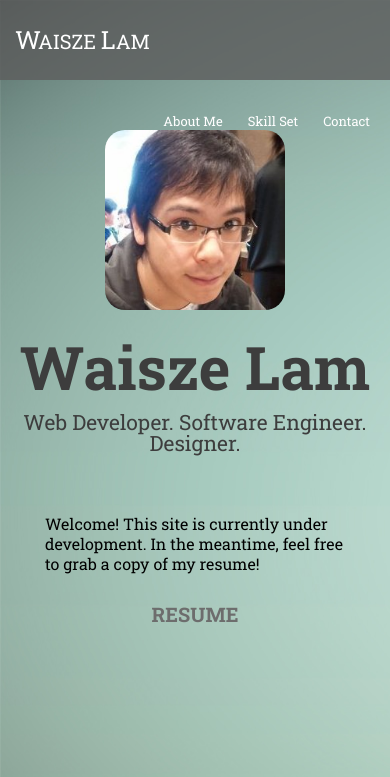
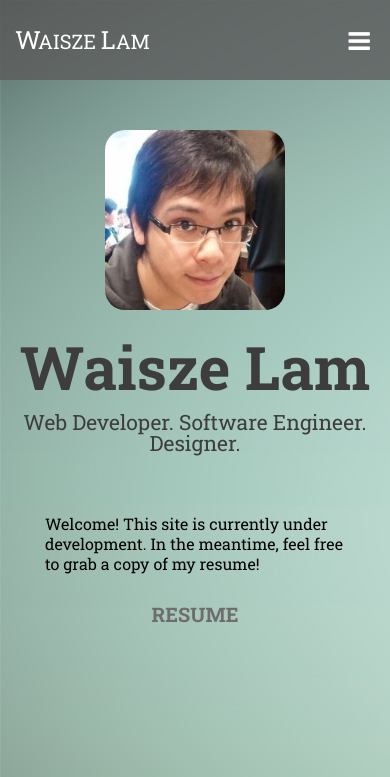
Before and after one commit to Waisze/waiszelam.com, a website: page index.html in a window 390 px wide. Shown: the top 777 px of the page. Drawn offline with nearby package versions, Linux system fonts and the light colour scheme.

Commit message:
mobile Menu added

```diff
--- a/index.html
+++ b/index.html
@@ -19,7 +19,7 @@
 
 	<body>
 		<div class="main-wrapper">
-			<header>
+			<header class="header">
 				<div class="headerContainer">
 					<div class="logo"><a href="#page1"><b>W</b>AISZE <b>L</b>AM<a></div>
 
@@ -27,8 +27,18 @@
 						<li class="navItem" id="navItem2"><a href="#page2">About Me</a></li>
 						<li class="navItem" id="navItem3"><a href="#page3">Skill Set</a></li>
 						<li class="navItem" id="navItem4"><a href="#page4">Contact</a></li>
+						<li id="mobileDropdownIcon" onclick="toggleMenu('mobileDropdown');"><i class="fa fa-bars"></i></li>
 					</ul>
+
 					<div class="clearFloat"></div>
+				</div>
+				<div id="mobileDropdown" style="height: 0px;">
+					<ul>
+						<li><a href="#page2">About Me</a></li>
+						<li><a href="#page3">Skill Set</a></li>
+						<li><a href="#page4">Contact</a></li>
+					</ul>
+
 				</div>
 			</header>
 
@@ -98,7 +108,7 @@
 
 	<script>
 		$(function() {
-		    $('.headerContainer a').bind('click',function(event){
+		    $('.header a').bind('click',function(event){
 		        var $anchor = $(this);
 		        $('html, body').stop().animate({
 		            scrollLeft: $($anchor.attr('href')).offset().left
@@ -106,5 +116,12 @@
 		        event.preventDefault();
 		    });
 		});
+		function toggleMenu(src) {
+			var ele = document.getElementById(src);
+			if (ele.style.height == "0px")
+				ele.style.height = "108px";
+			else
+				ele.style.height = "0px";
+		}
 	</script>
 </html>
--- a/style.css
+++ b/style.css
@@ -164,7 +164,8 @@ header {
 		cursor:pointer;
 	}
 
-		.navContainer li:hover a{
+		.navContainer li:hover a,
+		#mobileDropdownIcon:hover a{
 			color: #72d0b9;
  		}
 
@@ -172,9 +173,37 @@ header {
 			color:#FFFFFF;
 		}
 
-		.navContainer li:last-child {
-			border-right: none;
+		#mobileDropdownIcon {
+			display: none;
+			font-size: 25px;
 		}
+
+	#mobileDropdown {
+		display: none;
+		height: 0;
+		transition: 0.5s;
+		overflow:hidden;
+	}
+
+		#mobileDropdown ul {
+			float:right;
+			width:50%;
+		}
+
+			#mobileDropdown li{
+				text-align: right;
+				background:rgba(93,93,93,0.8);
+				padding: 10px 15px 10px 10px;
+				cursor: pointer;
+			}
+
+				#mobileDropdown li a{
+					color:#FFF;
+				}
+
+				#mobileDropdown li:hover a{
+					color:#72d0b9;
+				}
 
 
 .content {
@@ -305,17 +334,10 @@ footer {
 
 /*RWD*/
 @media(max-width: 600px) {
+
 	header {
 		height: 80px;
 	}
-
-	footer {
-		height: 50px;
-	}
-
-		.footerContainer {
-			line-height: 50px;
-		}
 
 	header .logo {
 		line-height: 80px;
@@ -338,6 +360,16 @@ footer {
 		list-style: none;
 		margin: 28px 0 0 15px;
 		padding-right: 10px;
+		display: none;
+	}
+
+	#mobileDropdownIcon {
+		 display: block;
+	}
+
+	#mobileDropdown {
+		display: block;
+		height: 108px;
 	}
 
 	#page1 .picture {
@@ -355,4 +387,11 @@ footer {
 		margin-bottom:30px;
 	}
 
+	footer {
+		height: 50px;
+	}
+
+		.footerContainer {
+			line-height: 50px;
+		}
 }
```
